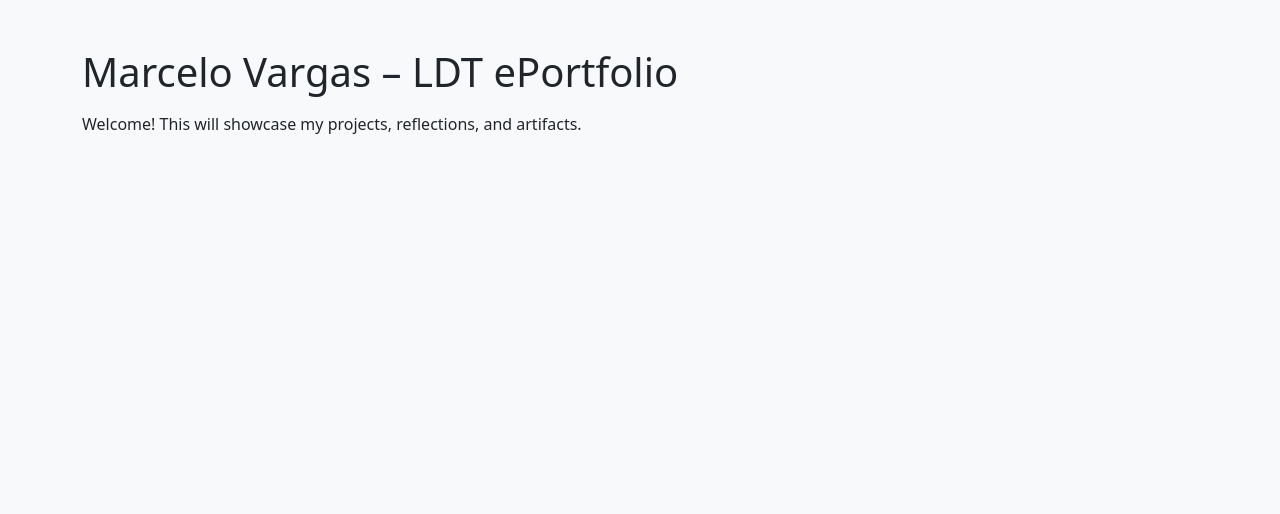
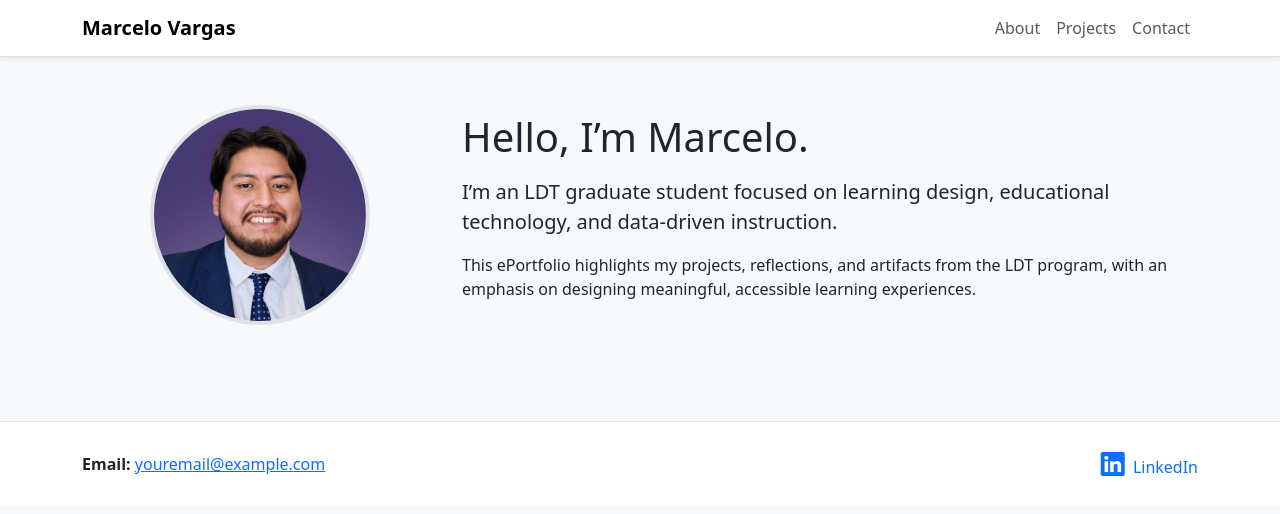
Before and after one commit to mnvargas312/ePortfolio, a plain HTML site: page index.html in a window 1280 px wide. Drawn offline with nearby package versions, Linux system fonts and the light colour scheme.

Commit message:
Create assets folder

```diff
--- a/index.html
+++ b/index.html
@@ -2,21 +2,80 @@
 <html lang="en">
 <head>
   <meta charset="UTF-8" />
-  <title>My LDT ePortfolio</title>
+  <title>Marcelo Vargas – ePortfolio</title>
   <meta name="viewport" content="width=device-width, initial-scale=1" />
-  <!-- Bootstrap CSS (CDN) -->
-  <link
-    href="https://cdn.jsdelivr.net/npm/bootstrap@5.3.3/dist/css/bootstrap.min.css"
-    rel="stylesheet"
-  >
+  <!-- Bootstrap CSS -->
+  <link href="https://cdn.jsdelivr.net/npm/bootstrap@5.3.3/dist/css/bootstrap.min.css" rel="stylesheet">
+  <!-- Bootstrap Icons (for LinkedIn logo) -->
+  <link href="https://cdn.jsdelivr.net/npm/bootstrap-icons@1.11.3/font/bootstrap-icons.css" rel="stylesheet">
+  <style>
+    .headshot {
+      width: 220px;
+      height: 220px;
+      object-fit: cover;
+      border-radius: 50%;
+      border: 4px solid #dee2e6;
+    }
+  </style>
 </head>
 <body class="bg-light">
-  <div class="container py-5">
-    <h1 class="mb-3">Marcelo Vargas – LDT ePortfolio</h1>
-    <p>Welcome! This will showcase my projects, reflections, and artifacts.</p>
-  </div>
 
-  <!-- Bootstrap JS (optional, for components) -->
+  <!-- Top bar with name + nav -->
+  <nav class="navbar navbar-expand-lg navbar-light bg-white border-bottom shadow-sm">
+    <div class="container">
+      <a class="navbar-brand fw-bold" href="#">Marcelo Vargas</a>
+      <button class="navbar-toggler" type="button" data-bs-toggle="collapse" data-bs-target="#mainNav">
+        <span class="navbar-toggler-icon"></span>
+      </button>
+      <div class="collapse navbar-collapse justify-content-end" id="mainNav">
+        <ul class="navbar-nav">
+          <li class="nav-item"><a class="nav-link" href="#about">About</a></li>
+          <li class="nav-item"><a class="nav-link" href="#projects">Projects</a></li>
+          <li class="nav-item"><a class="nav-link" href="#contact">Contact</a></li>
+        </ul>
+      </div>
+    </div>
+  </nav>
+
+  <!-- Main hero section -->
+  <main class="container py-5" id="about">
+    <div class="row align-items-center gy-4">
+      <div class="col-md-4 text-center">
+        <!-- Replace src with your real headshot -->
+        <img src="assets/headshot.jpg" alt="Headshot of Marcelo Vargas" class="headshot">
+      </div>
+      <div class="col-md-8">
+        <h1 class="mb-3">Hello, I’m Marcelo.</h1>
+        <p class="lead">
+          I’m an LDT graduate student focused on learning design, educational
+          technology, and data-driven instruction.
+        </p>
+        <p>
+          This ePortfolio highlights my projects, reflections, and artifacts
+          from the LDT program, with an emphasis on designing meaningful,
+          accessible learning experiences.
+        </p>
+      </div>
+    </div>
+  </main>
+
+  <!-- Footer with email + LinkedIn -->
+  <footer class="bg-white border-top mt-5 py-4" id="contact">
+    <div class="container d-flex flex-column flex-md-row justify-content-between align-items-center gap-2">
+      <div>
+        <strong>Email:</strong>
+        <a href="mailto:youremail@example.com">youremail@example.com</a>
+      </div>
+      <div>
+        <a href="https://www.linkedin.com/in/your-profile" class="text-decoration-none">
+          <i class="bi bi-linkedin fs-4 me-1"></i>
+          <span>LinkedIn</span>
+        </a>
+      </div>
+    </div>
+  </footer>
+
+  <!-- Bootstrap JS -->
   <script src="https://cdn.jsdelivr.net/npm/bootstrap@5.3.3/dist/js/bootstrap.bundle.min.js"></script>
 </body>
 </html>
```
Also changed, not shown: assets/headshot.jpg (added), 2 other files.
